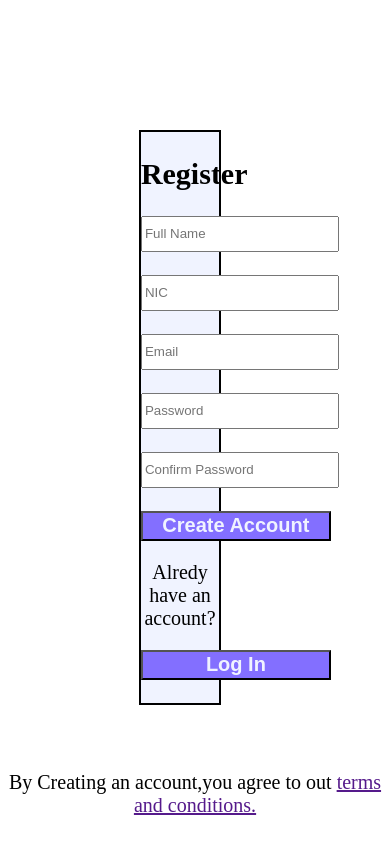
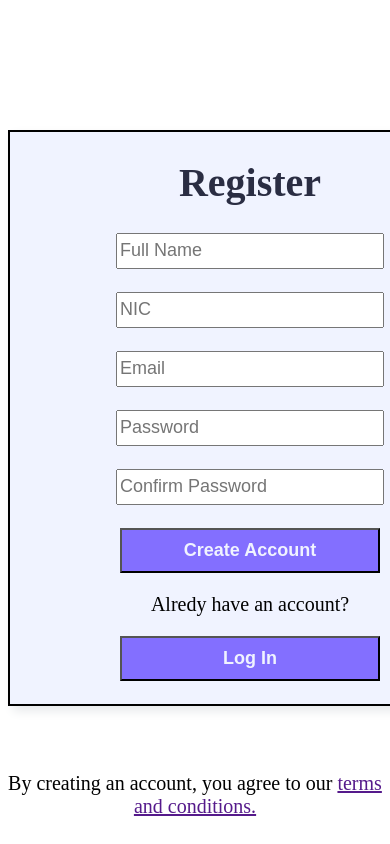
Before and after one commit to ka0un/Library-Management-System-, a PHP site: page /register/register.php in a window 390 px wide; the page is wider, and only the part inside the window is pictured. Run offline with PHP 8.4, Linux system fonts and the light colour scheme; data that the repository does not hold is empty.

Commit message:
- optimized login style css - improved login / register styling - improved mobile friendliness

```diff
--- a/register/register.php
+++ b/register/register.php
@@ -63,39 +63,38 @@ if(isset($_SESSION["user"])){
 
         ?>
 
-<div class="login_border">
+<center>
 		<div class="login_div">
 			<form action="register.php" method="post" class="register_form">
-				<h2>Register</h2>
+				<h1>Register</h1>
 				<div class="name_div">
-					<input type="text" class="name" id="input" placeholder="Full Name" name="name" required><br><br>
+					<input type="text" class="full_name" id="input" placeholder="Full Name" name="name" required><br><br>
 				</div>
 				<div class="nic_div">
-					<input type="text" class="nic" id="input" placeholder="NIC" name="nic" required><br><br>
+					<input type="text" class="nic_reg" id="input" placeholder="NIC" name="nic" required><br><br>
 				</div>
 				<div class="email_div">
-				<input type="email" class="email" id="input" placeholder="Email" name="email" required><br><br>
+				<input type="email" class="email_login" id="input" placeholder="Email" name="email" required><br><br>
 				</div>
 				<div class="password_div">
-					<input type="password" class="password" placeholder="Password" id="input" name="password" required><br><br>
+					<input type="password" placeholder="Password" id="input" name="password" required><br><br>
 				</div>
 				<div class="confirm_password_div">
-					<input type="password" class="repeate_password" placeholder="Confirm Password" id="input" name="Confirm_password" required><br><br>
+					<input type="password" placeholder="Confirm Password" id="input" name="Confirm_password" required><br><br>
 				</div>
 				<div classs="create_account_div">
-					<input type="submit" class="login_submit" name="submit" id="input" value="Create Account"><br>
+					<input type="submit" class="login_submit" id="button" name="create_account" id="input" value="Create Account"><br>
 				</div>
 
 				<p>Alredy have an account?</p>
+				<a href="login.php">
+					<button class="sign_in" id="button">Log In</button><br><br>
+				</a>
+			</form>
+		</div>
 
-			</form>
-			<a href="login.php">
-					<button class="sign_in">Log In</button><br><br>
-				</a>
-		</div>
-	</div>
 	<br><br>
-	<p>By Creating an account,you agree to out <a href="">terms and conditions.</a></p>
+	<p>By creating an account, you agree to our <a href="">terms and conditions.</a></p>
     <script>
     document.getElementById('registrationForm').onsubmit = function(e) {
         var password = document.getElementById('password').value;
--- a/register/style/login_reg.css
+++ b/register/style/login_reg.css
@@ -2,52 +2,41 @@ body{
 	text-align:center;
 	font-size:20px;
 }
+
 .login_div{
+	width:480px;
 	border-style:solid;
 	border-width:2px;
+	border-color: 2A2D43;
 	background-color:#F0F3FF;
 	margin-right:30px;
 	margin-top:130px;
+	box-shadow: 5px 5px 10px #e7e9eb;
 
 }
-.login_border{
 
-	padding-right:35%;
-	padding-left:35%;
-
-}
 .login_form{
 	padding-top:0px;
 	padding-bottom:30px;
 }
-.login_submit{
-	width:190px;
-	height:30px;
-	font-weight:bold;
-	font-size:20px;
-	background-color:#836FFF;
-	color:#F0F3FF;
-}
-.create_accout{
-	width:190px;
+
+#input{
+	width:260px;
 	height:30px;
 	font-weight:bolt;
-	font-size:20px;
+	font-size:18px;
+}
+
+#button{
+	width:260px;
+	height:45px;
+	font-weight:bolt;
+	font-size:18px;
 	background-color:#836FFF;
 	font-weight:bold;
 	color:#F0F3FF;
 }
 
-.sign_in{
-	width:190px;
-	height:30px;
-	font-weight:bolt;
-	font-size:20px;
-	background-color:#836FFF;
-	font-weight:bold;
-	color:#F0F3FF;
+h1{
+	color: #2A2D43;
 }
-#input{
-	width:190px;
-	height:30px;
-}
```
Also changed, not shown: register/login.php (+5 -5 lines).
